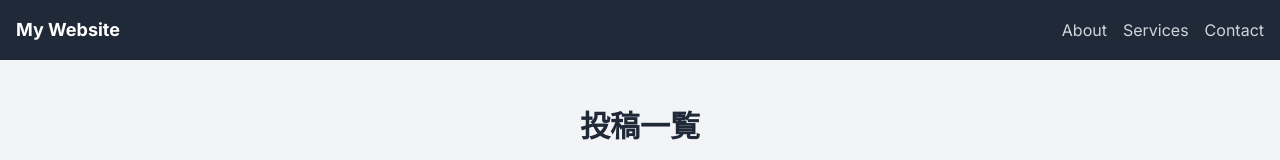
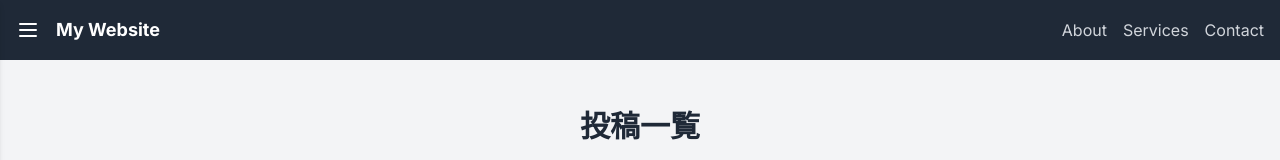
Before and after one commit to ajdjaiuoapooiad/rails-next-port3-frontend, a Next.js app: page /posts in a window 1280 px wide. Shown: the top 160 px of the page. Built offline with nearby package versions, Linux system fonts and the light colour scheme; no server answers.

Commit message:
sidebar 完了

```diff
--- a/src/app/components/Navbar.tsx
+++ b/src/app/components/Navbar.tsx
@@ -1,13 +1,37 @@
-import React from 'react';
-import Link from 'next/link'; // Next.js を使用している場合
+'use client';
 
-const Navbar = () => {
+import React, { useState } from 'react';
+import Link from 'next/link';
+import Sidebar from './Sidebar';
+
+const Navbar: React.FC = () => {
+  const [isSidebarOpen, setIsSidebarOpen] = useState(false);
+
+  const toggleSidebar = () => {
+    setIsSidebarOpen(!isSidebarOpen);
+  };
+
+  const closeSidebar = () => {
+    setIsSidebarOpen(false);
+  };
+
   return (
     <nav className="bg-gray-800 p-4">
       <div className="container mx-auto flex items-center justify-between">
-        <Link href="/" className="text-white text-lg font-bold">
-          My Website
-        </Link>
+        <div className="flex items-center">
+          <button onClick={toggleSidebar} className="text-white text-lg focus:outline-none mr-4">
+            <svg className="h-6 w-6 fill-current" viewBox="0 0 24 24">
+              <path
+                fillRule="evenodd"
+                d="M4 5h16a1 1 0 010 2H4a1 1 0 010-2zm0 6h16a1 1 0 010 2H4a1 1 0 010-2zm0 6h16a1 1 0 010 2H4a1 1 0 010-2z"
+                clipRule="evenodd"
+              />
+            </svg>
+          </button>
+          <Link href="/" className="text-white text-lg font-bold">
+            My Website
+          </Link>
+        </div>
         <div className="space-x-4">
           <Link href="/about" className="text-gray-300 hover:text-white">
             About
@@ -20,6 +44,7 @@ const Navbar = () => {
           </Link>
         </div>
       </div>
+      <Sidebar isOpen={isSidebarOpen} onClose={closeSidebar} />
     </nav>
   );
 };
--- a/src/app/components/Sidebar.tsx
+++ b/src/app/components/Sidebar.tsx
@@ -1,9 +1,44 @@
-import React from 'react'
+'use client';
 
-const Sidebar = () => {
-  return (
-    <div>Sidebar</div>
-  )
+import React, { useState } from 'react';
+import Link from 'next/link';
+
+interface SidebarProps {
+  isOpen: boolean;
+  onClose: () => void;
 }
 
-export default Sidebar
+const Sidebar: React.FC<SidebarProps> = ({ isOpen, onClose }) => {
+  return (
+    <div
+      className={`fixed top-0 left-0 h-full w-64 bg-gray-800 text-white shadow-md transform transition-transform duration-300 ease-in-out ${
+        isOpen ? 'translate-x-0' : '-translate-x-full'
+      }`}
+    >
+      <div className="p-4 flex justify-end">
+        <button onClick={onClose} className="text-gray-400 hover:text-white focus:outline-none">
+          <svg className="h-6 w-6 fill-current" viewBox="0 0 24 24">
+            <path
+              fillRule="evenodd"
+              d="M18.27 16.27a1 1 0 01-1.414 1.414L12 13.414l-4.853 4.272a1 1 0 01-1.414-1.414L10.586 12 6.314 7.728a1 1 0 011.414-1.414L12 10.586l4.272-4.853a1 1 0 011.414 1.414L13.414 12l4.853 4.272z"
+              clipRule="evenodd"
+            />
+          </svg>
+        </button>
+      </div>
+      <nav className="p-4">
+        <Link href="/dashboard" className="block py-2 text-gray-300 hover:text-white">
+          Dashboard
+        </Link>
+        <Link href="/profile" className="block py-2 text-gray-300 hover:text-white">
+          Profile
+        </Link>
+        <Link href="/settings" className="block py-2 text-gray-300 hover:text-white">
+          Settings
+        </Link>
+      </nav>
+    </div>
+  );
+};
+
+export default Sidebar;
```
